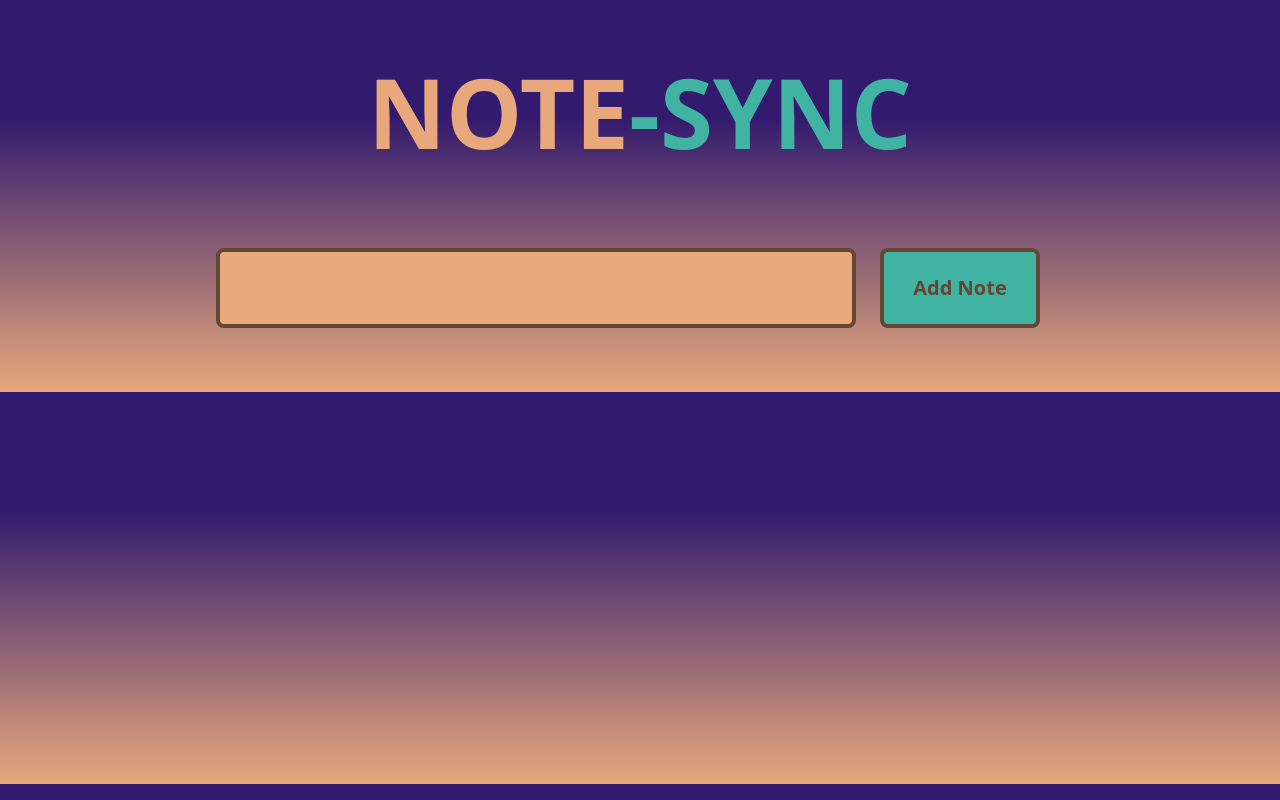
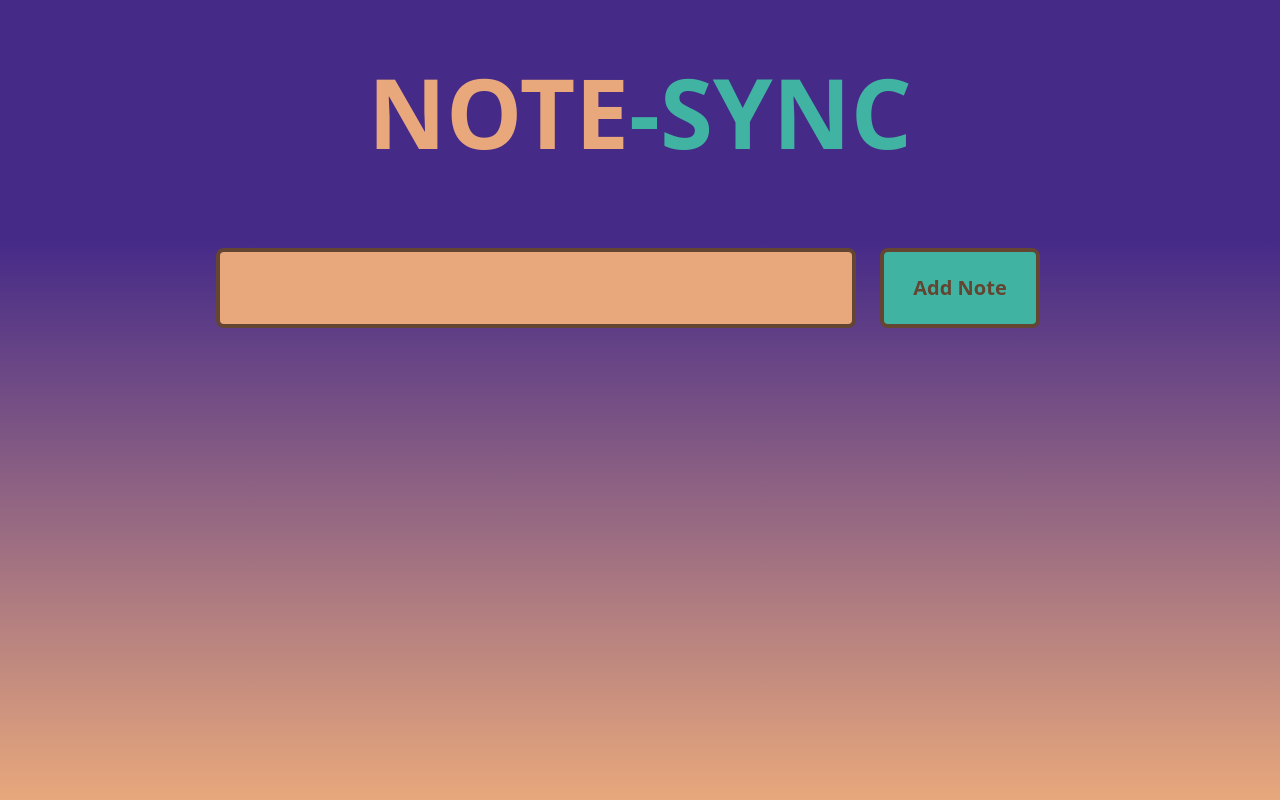
Before and after one commit to poswalsameer/NoteSync, a React (Create React App) app in the folder notesync/: page / in a window 1280 px wide. Built offline with nearby package versions, Linux system fonts and the light colour scheme.

Commit message:
fixed the background

```diff
--- a/notesync/src/index.css
+++ b/notesync/src/index.css
@@ -6,19 +6,25 @@
     height: 100%;
     margin: 0;
 } */
+/*
+html{
+    background-repeat: no-repeat;
+    background-size: cover;
+} */
 
 body{
     /* background-color: black; */
     color: white;
 
     /* background-color: #524a46; */
-    background: linear-gradient(#321A6E 0 30%, #e8a87c );
+    background: linear-gradient(#452a88 0 30%, #e8a87c );
+    background-attachment: fixed;
+
+
 
     /* background-image: url('../public/bg2.jpg');
     background-position: center center;
-    background-repeat: no-repeat;
-    background-size: 100% 100%; */
-    /* display: flex;
+
     flex-direction: column;
     min-height: 100vh; */
 
```
